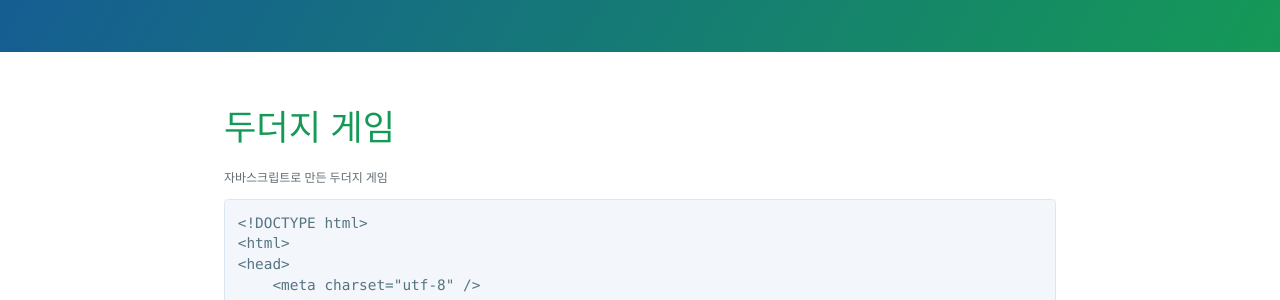
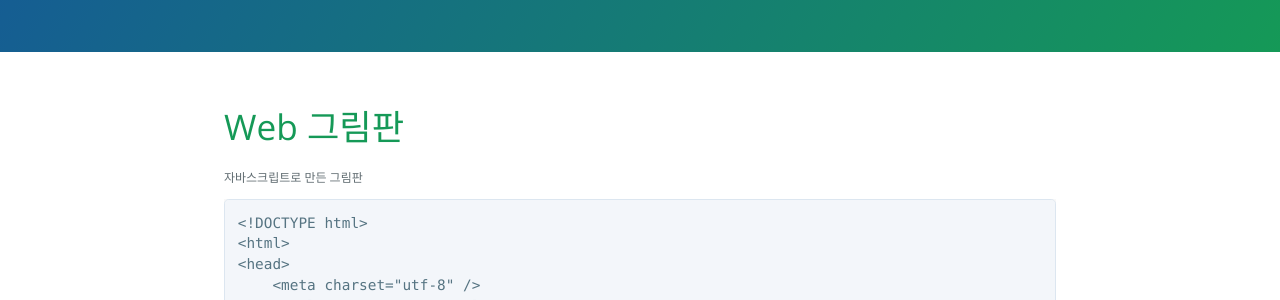
Before and after one commit to zzingyuna/test_site.github.io, a Jekyll site: the page built from _posts/2019-01-16-secgame.md, in a window 1280 px wide and 900 px high. Shown: the part 322-622 px from the top of the window. Built offline with Jekyll 4.4.1, drawn with Linux system fonts in a browser that asks for light colours.

Commit message:
Update 2019-01-16-secgame.md

````diff
--- a/_posts/2019-01-16-secgame.md
+++ b/_posts/2019-01-16-secgame.md
@@ -2,9 +2,9 @@
 layout: post
 ---
 
-# 두더지 게임
+# Web 그림판
 
-자바스크립트로 만든 두더지 게임
+자바스크립트로 만든 그림판
 
 ```
 <!DOCTYPE html>
````
